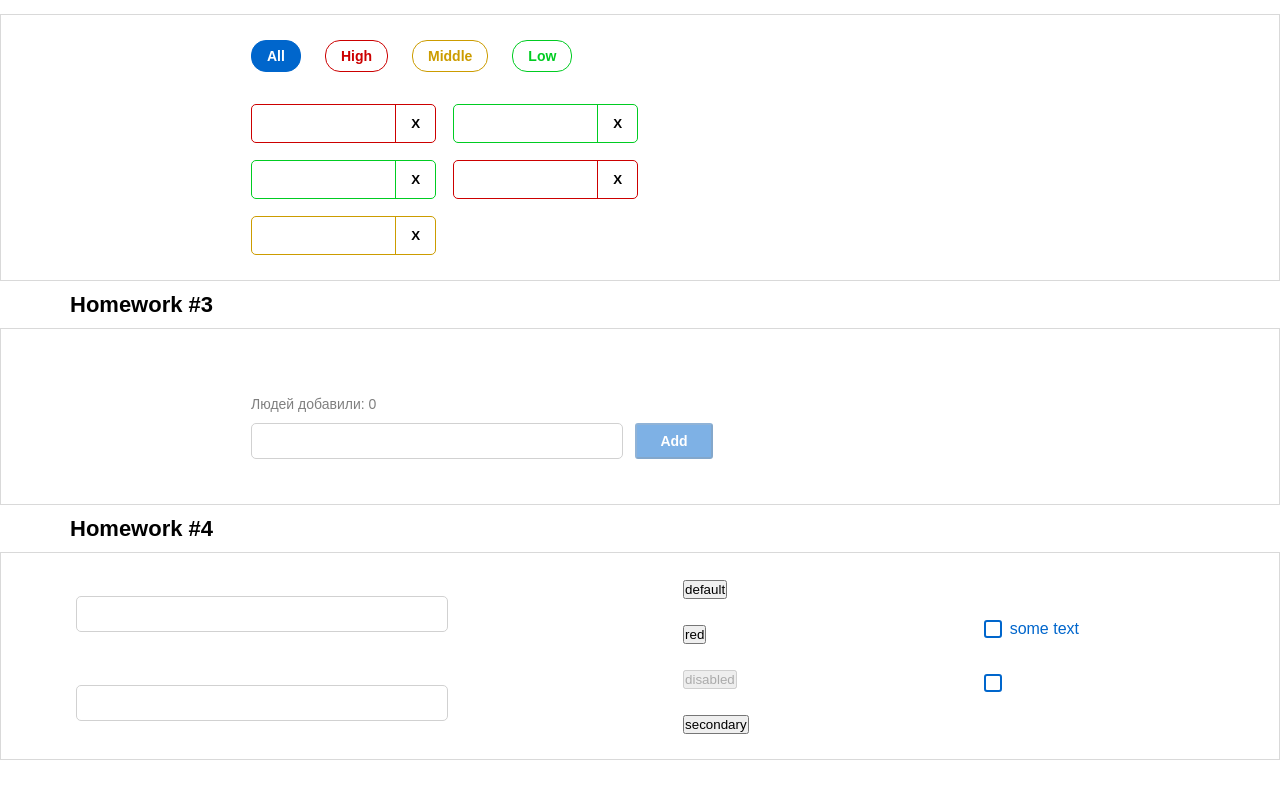
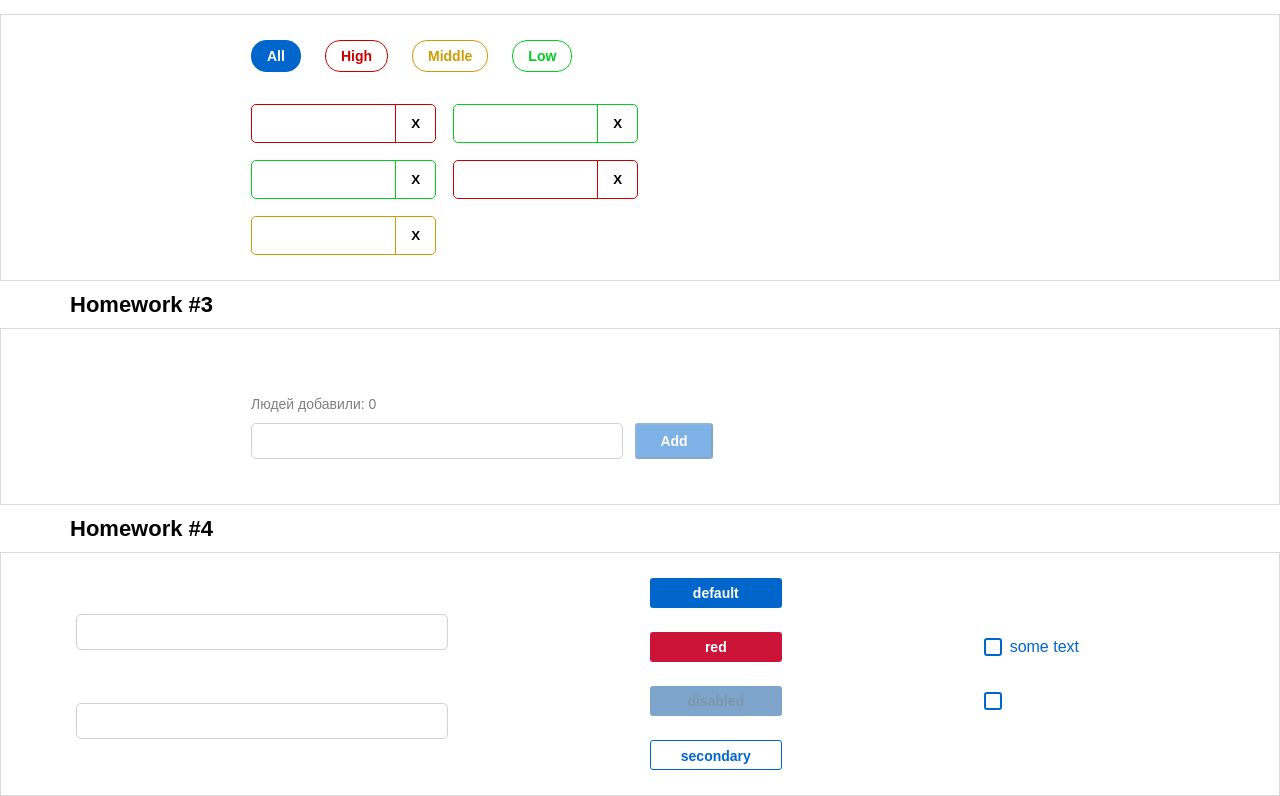
Before and after one commit to MaximChizhevskiy/hws2-master, a React (Create React App) app: page /#/pre-junior in a window 1280 px wide. Before the commit this address led to /. Shown: the part 386-1182 px from the top of the page. Before the commit the page ends 1146 px from the top, so only its background shows below. Built offline with nearby package versions, Linux system fonts and the light colour scheme.

Commit message:
hw 4 - 100%  is done

```diff
--- a/src/s2-homeworks/hw04/common/c1-SuperInputText/SuperInputText.module.css
+++ b/src/s2-homeworks/hw04/common/c1-SuperInputText/SuperInputText.module.css
@@ -8,6 +8,7 @@
     border-radius: 5px;
     box-sizing: border-box;
     border: 1px solid rgb(209, 209, 209);
+    padding: 5px;
 
 }
 
--- a/src/s2-homeworks/hw04/common/c2-SuperButton/SuperButton.module.css
+++ b/src/s2-homeworks/hw04/common/c2-SuperButton/SuperButton.module.css
@@ -1,36 +1,69 @@
 .button {
+    width: 132px;
+    height: 30px;
+    padding: 5px 24px 5px 24px;
+    border-radius: 3px;
+    color: rgb(255, 255, 255);
+    font-family: Montserrat, sans-serif;
+    font-size: 14px;
+    font-weight: 600;
+    line-height: 20px;
+    letter-spacing: 0;
+    text-align: center;
+    border: none;
 }
 
 .disabled {
+    opacity: 0.5;
 }
 
 .secondary {
+    background: white;
+    border: 1px solid rgb(0, 102, 204);
+    color: rgb(0, 102, 204);
 }
 
 .default {
+    background: rgb(0, 102, 204);
+    font-family: Montserrat, sans-serif;
+    font-size: 14px;
+    font-weight: 600;
+    line-height: 20px;
+    letter-spacing: 0;
 }
 
 .red {
+    background-color: rgb(204, 20, 57);;
+
 }
 
 .default:hover {
+    background: rgb(0, 128, 255)
 }
 
 .red:hover {
+    background: rgb(255, 26, 71)
 }
 
 .secondary:hover {
+    background: rgb(229, 240, 250);
 }
 
 
 .default:active {
+    background: rgb(0, 89, 179);
 }
 
 .secondary:active {
+    border: 1px solid rgb(0, 102, 204);
+    background: rgb(201, 229, 255);
 }
 
 .red:active {
+    background: rgb(179, 18, 50);
 }
 
 .button:disabled {
+    background-color: rgb(0, 77, 153);
+    color: rgb(0, 46, 92);
 }
--- a/src/s2-homeworks/hw04/common/c2-SuperButton/SuperButton.tsx
+++ b/src/s2-homeworks/hw04/common/c2-SuperButton/SuperButton.tsx
@@ -17,12 +17,23 @@ const SuperButton: React.FC<SuperButtonPropsType> = (
         ...restProps // все остальные пропсы попадут в объект restProps, там же будет children
     }
 ) => {
-    const finalClassName = s.button
+    const finalClassName = `
+    ${s.button}
+    ${xType === 'red' ? s.red : xType === 'secondary' ? s.secondary : xType === 'disabled' ? s.disabled : s.default}
+    ${disabled ? s.disabled : '' }
+    `
         // + (disabled
         //         ? ...
         //         : xType === 'red'
         //             ? ...
-        + (className ? ' ' + className : '') // задачка на смешивание классов
+        // задачка на смешивание классов
+
+    /*const finalClassName = `
+    ${s.button}
+    ${color === 'red' ? s.red : color === 'secondary' ? s.secondary : s.default}
+    ${disabled ? s.disabled : ''}`
+    */
+
 
     return (
         <button
```
